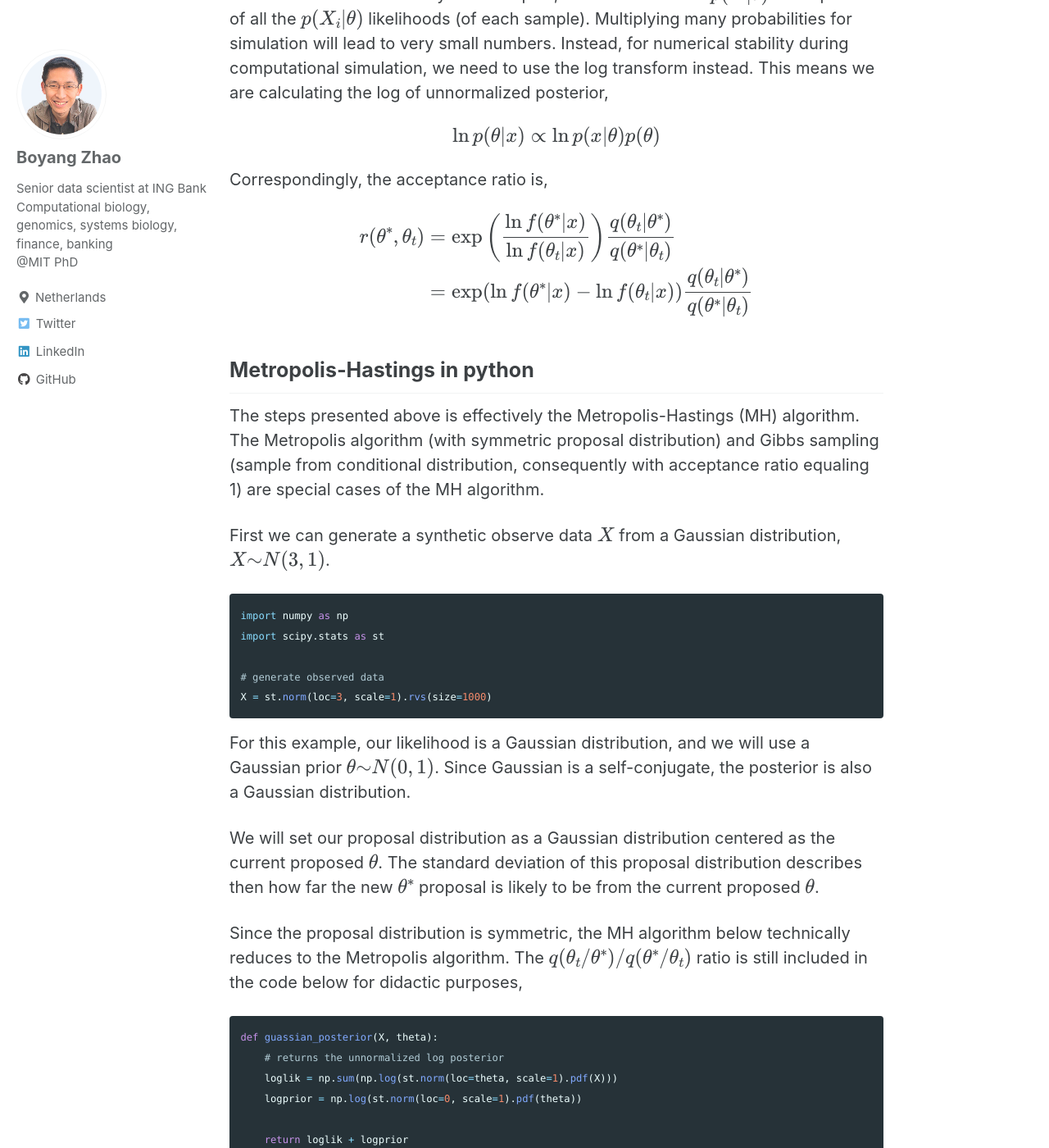
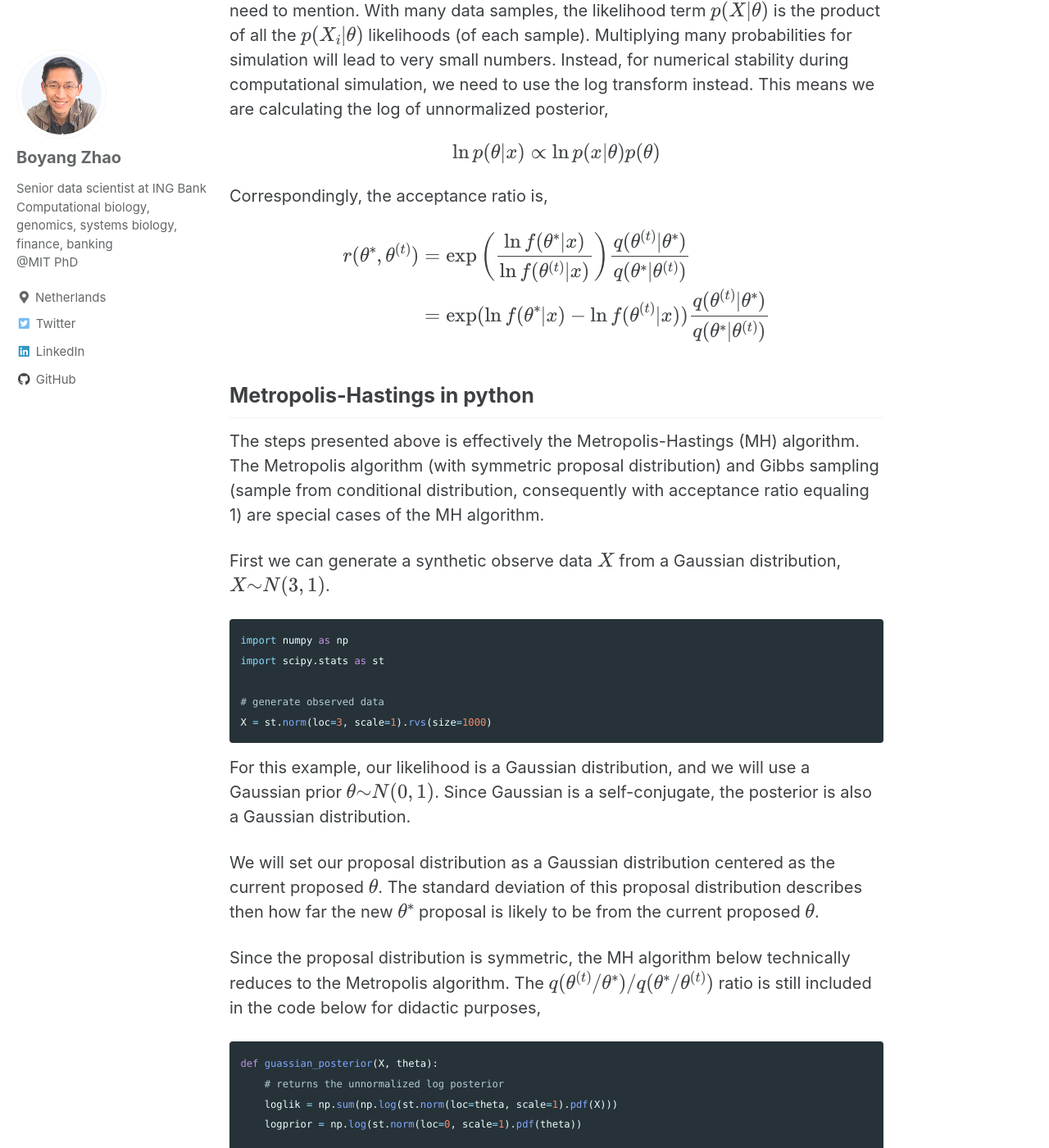
Before and after one commit to boyangzhao/boyangzhao.github.io, a Jekyll site: the page built from _posts/2021-01-14-mcmc-bayesian-inference.md, in a window 1280 px wide and 1400 px high, scrolled down 5081 px. Shown: the whole window at 82% size. Built offline with Jekyll 4.4.1, drawn with Linux system fonts in a browser that asks for light colours; cached includes are drawn as plain includes; formulas are drawn with MathJax 3; comment, search, counter and statistics services are not loaded; some of the changed text lies outside the part shown.

Commit message:
update notations

````diff
--- a/_posts/2021-01-14-mcmc-bayesian-inference.md
+++ b/_posts/2021-01-14-mcmc-bayesian-inference.md
@@ -41,9 +41,9 @@ derivation, we can show that the general following steps,
 
     b. Calculate the acceptance ratio $$r$$ and acceptance probability $$A$$
 
-    $$r(x^*, x_t) = \frac{f(x^*)q(x_t|x^*)}{f(x_t)q(x^*|x_t)}$$
+    $$r(x^*, x^{(t)}) = \frac{f(x^*)q(x^{(t)}|x^*)}{f(x^{(t)})q(x^*|x^{(t)})}$$
 
-    $$A = \min(1, r(x^*, x_t))$$
+    $$A = \min(1, r(x^*, x^{(t)}))$$
 
     c. Accept the new $$x$$ according to acceptance probability A
 
@@ -99,9 +99,9 @@ change the notations to that in the context of Bayesian inference,
 
     b. Calculate the acceptance ratio $$r$$ and acceptance probability $$A$$
 
-    $$r(\theta^*, \theta_t) = \frac{f(\theta^*|x)q(\theta_t|\theta^*)}{f(\theta_t|x)q(\theta^*|\theta_t)}$$
+    $$r(\theta^*, \theta^{(t)}) = \frac{f(\theta^*|x)q(\theta^{(t)}|\theta^*)}{f(\theta^{(t)}|x)q(\theta^*|\theta^{(t)})}$$
 
-    $$A = \min(1, r(\theta^*, \theta_t))$$
+    $$A = \min(1, r(\theta^*, \theta^{(t)}))$$
 
     c. Accept the new $$\theta$$ according to acceptance probability A
 
@@ -166,8 +166,8 @@ Correspondingly, the acceptance ratio is,
 
 $$
 \begin{align}
-r(\theta^*, \theta_t) &= \exp\left(\frac{\ln{f(\theta^*|x)}}{\ln{f(\theta_t|x)}}\right) \frac{q(\theta_t|\theta^*)}{q(\theta^*|\theta_t)} \\
-&= \exp(\ln{f(\theta^*|x)} - \ln{f(\theta_t|x)}) \frac{q(\theta_t|\theta^*)}{q(\theta^*|\theta_t)}
+r(\theta^*, \theta^{(t)}) &= \exp\left(\frac{\ln{f(\theta^*|x)}}{\ln{f(\theta^{(t)}|x)}}\right) \frac{q(\theta^{(t)}|\theta^*)}{q(\theta^*|\theta^{(t)})} \\
+&= \exp(\ln{f(\theta^*|x)} - \ln{f(\theta^{(t)}|x)}) \frac{q(\theta^{(t)}|\theta^*)}{q(\theta^*|\theta^{(t)})}
 \end{align}
 $$
 
@@ -199,7 +199,7 @@ describes then how far the new $$\theta^*$$ proposal is likely to be from the cu
 proposed $$\theta$$.
 
 Since the proposal distribution is symmetric, the MH algorithm below technically
-reduces to the Metropolis algorithm. The $$q(\theta_t/\theta^*)/q(\theta^*/\theta_t)$$ ratio is
+reduces to the Metropolis algorithm. The $$q(\theta^{(t)}/\theta^*)/q(\theta^*/\theta^{(t)})$$ ratio is
 still included in the code below for didactic purposes,
 
 ```python
@@ -272,11 +272,11 @@ def plot_res(xs, burn_in, x_name):
 
     # plot trace full
     fig, ax = plt.subplots(2,2, figsize=(15,5))
-    ax[0,0].plot(list(range(len(xs))), xs)
+    ax[0,0].plot(xs)
     ax[0,0].set_title('Trace, full')
 
     # plot trace, after burn-in
-    ax[0,1].plot(list(range(len(xs_kept))), xs_kept)
+    ax[0,1].plot(xs_kept)
     ax[0,1].set_title('Trace, after discarding burn-in')
 
     # plot distribution, after burn-in
````
Also changed, not shown: other parts of _posts/2021-01-14-mcmc-bayesian-inference.md (+1 -1 lines).
